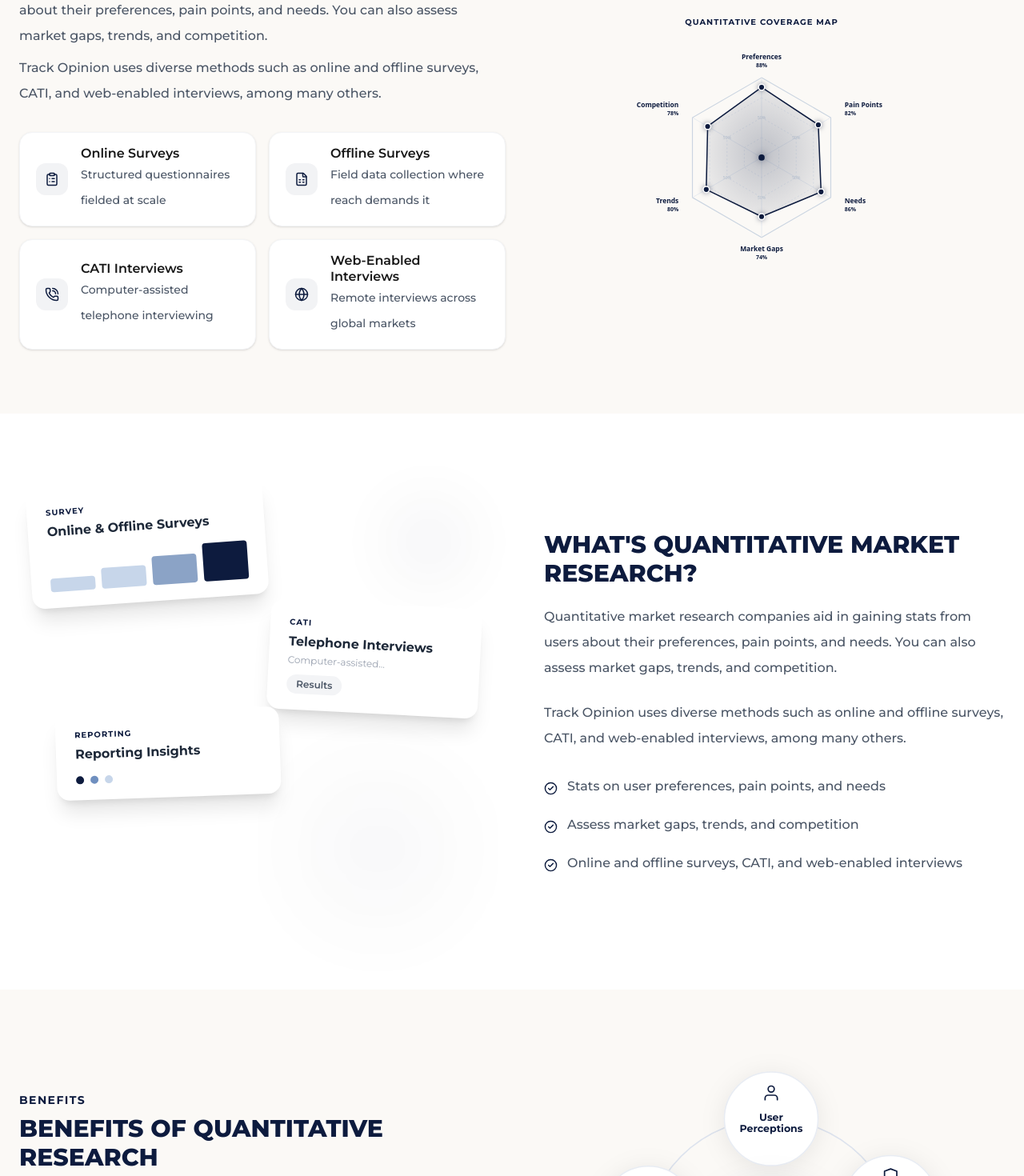
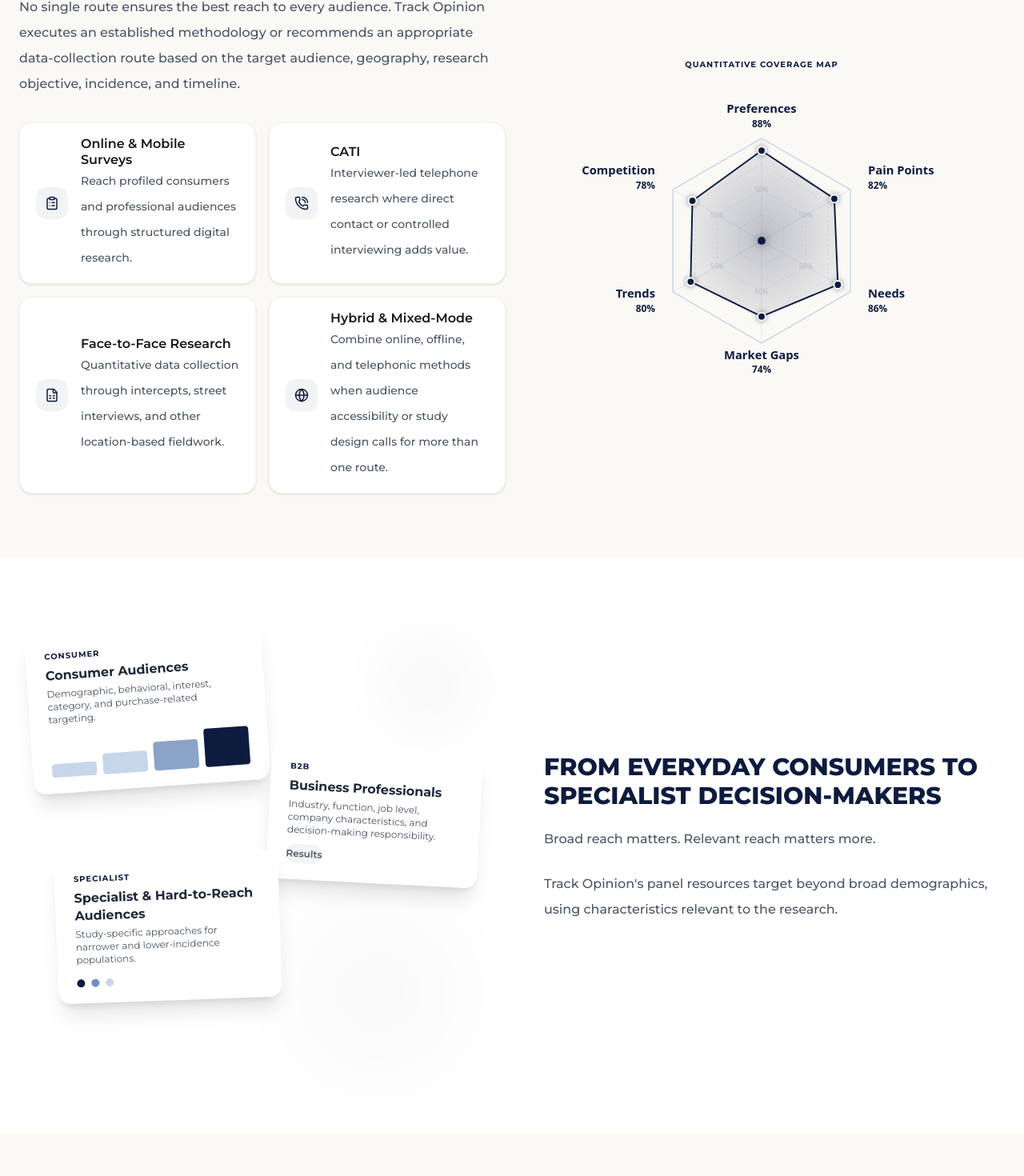
Before and after one commit to Purelydesigns/Trackopinion, a Next.js app: page /solutions/research-services/quantitative in a window 1280 px wide. Shown: the part 1235-2705 px from the top of the page at 80% size. Built offline with nearby package versions, Linux system fonts and the light colour scheme.

Commit message:
[Quantitative Page Content Update]

```diff
--- a/src/components/career/ApplySection.tsx
+++ b/src/components/career/ApplySection.tsx
@@ -244,7 +244,7 @@ export default function ApplySection() {
                     disabled={!canContinue}
                     className={`w-full mt-6 inline-flex items-center justify-center gap-2 font-bold py-4 rounded-lg text-sm transition-all duration-200
                       ${canContinue
-                        ? "bg-accent text-white hover:opacity-90"
+                        ? "bg-white text-primary hover:bg-white/90"
                         : "bg-white/10 text-white/30 cursor-not-allowed"
                       }`}
                   >
--- a/src/components/career/CareerDetail.tsx
+++ b/src/components/career/CareerDetail.tsx
@@ -204,7 +204,7 @@ export default function CareerDetail({ job }: { job: Job }) {
                   <p className="text-white/60 text-xs leading-6 mb-5">Fill the form below and our HR team will get back within 5 business days.</p>
                   <a
                     href="#apply"
-                    className="inline-flex items-center justify-center gap-2 w-full bg-accent hover:opacity-90 text-white font-bold px-6 py-3.5 rounded-lg text-sm transition-all duration-200 hover:-translate-y-0.5"
+                    className="inline-flex items-center justify-center gap-2 w-full bg-white hover:bg-white/90 text-primary font-bold px-6 py-3.5 rounded-lg text-sm transition-all duration-200 hover:-translate-y-0.5"
                   >
                     Apply Now <ArrowRight className="w-4 h-4" />
                   </a>
--- a/src/components/research/QuantitativePage.tsx
+++ b/src/components/research/QuantitativePage.tsx
@@ -2,7 +2,7 @@
 
 import {
   ClipboardList, PhoneCall, Globe, FileSpreadsheet,
-  Layers, Workflow, PieChart, FileText, Users, LineChart,
+  BadgeCheck, Filter, PieChart, Smile, ScanSearch, ShieldCheck,
 } from "lucide-react";
 import ResearchDeepLayout, { type ResearchDeepContent } from "./ResearchDeepLayout";
 
@@ -10,9 +10,9 @@ const content: ResearchDeepContent = {
   hero: {
     breadcrumb: [{ name: "Research Services" }, { name: "Quantitative" }],
     badge: "Quantitative Market Research",
-    heading: <>Numbers Through Online Surveys &amp; CATI Interviews</>,
+    heading: <>Measure What Matters With the Right People Behind the Data</>,
     description:
-      "Know what the audience thinks about your offerings. As a quantitative market research agency in India, we amplify your business decision-making capabilities.",
+      "Quantitative research is most useful when the sample, methodology, and execution are built around the research question. Track Opinion supports research teams in measuring behaviors, attitudes, preferences, and change at scale while keeping audience relevance, feasibility, and data quality at the center of the study.",
     primaryCta: { label: "Start a Research Project", href: "/contact-us" },
     secondaryCta: { label: "Explore Methods", href: "#methods" },
   },
@@ -22,16 +22,15 @@ const content: ResearchDeepContent = {
     heading: <>Numbers Through Online Surveys<br />And CATI Interviews</>,
     description:
       "Know what the audience thinks about your offerings. As a quantitative market research agency in India, we amplify your business decision-making capabilities.",
-    subheading: "What's Quantitative Market Research?",
+    subheading: "One Research Question. The Right Route to the Answer.",
     paragraphs: [
-      "Quantitative market research companies aid in gaining stats from users about their preferences, pain points, and needs. You can also assess market gaps, trends, and competition.",
-      "Track Opinion uses diverse methods such as online and offline surveys, CATI, and web-enabled interviews, among many others.",
+      "No single route ensures the best reach to every audience. Track Opinion executes an established methodology or recommends an appropriate data-collection route based on the target audience, geography, research objective, incidence, and timeline.",
     ],
     items: [
-      { icon: ClipboardList,    label: "Online Surveys",         desc: "Structured questionnaires fielded at scale" },
-      { icon: FileSpreadsheet,  label: "Offline Surveys",        desc: "Field data collection where reach demands it" },
-      { icon: PhoneCall,        label: "CATI Interviews",        desc: "Computer-assisted telephone interviewing" },
-      { icon: Globe,            label: "Web-Enabled Interviews", desc: "Remote interviews across global markets" },
+      { icon: ClipboardList,    label: "Online & Mobile Surveys",         desc: "Reach profiled consumers and professional audiences through structured digital research." },
+      { icon: PhoneCall,        label: "CATI",        desc: "Interviewer-led telephone research where direct contact or controlled interviewing adds value." },
+      { icon: FileSpreadsheet,  label: "Face-to-Face Research",        desc: "Quantitative data collection through intercepts, street interviews, and other location-based fieldwork." },
+      { icon: Globe,            label: "Hybrid & Mixed-Mode", desc: "Combine online, offline, and telephonic methods when audience accessibility or study design calls for more than one route." },
     ],
     radarLabel: "Quantitative Coverage Map",
     radarDims: [
@@ -45,76 +44,103 @@ const content: ResearchDeepContent = {
   },
 
   moreThanNumbers: {
-    heading: <>What&apos;s Quantitative Market Research?</>,
+    heading: <>From Everyday Consumers to Specialist Decision-Makers</>,
     paragraphs: [
-      "Quantitative market research companies aid in gaining stats from users about their preferences, pain points, and needs. You can also assess market gaps, trends, and competition.",
-      "Track Opinion uses diverse methods such as online and offline surveys, CATI, and web-enabled interviews, among many others.",
+      "Broad reach matters. Relevant reach matters more.",
+      "Track Opinion's panel resources target beyond broad demographics, using characteristics relevant to the research.",
     ],
-    bullets: [
-      "Stats on user preferences, pain points, and needs",
-      "Assess market gaps, trends, and competition",
-      "Online and offline surveys, CATI, and web-enabled interviews",
-    ],
+    // The three audience types are the floating cards; repeating them as bullets
+    // would say the same thing twice in one view.
+    bullets: [],
     cards: [
-      { eyebrow: "Survey",    title: "Online & Offline Surveys" },
-      { eyebrow: "CATI",      title: "Telephone Interviews", sub: "Computer-assisted..." },
-      { eyebrow: "Reporting", title: "Reporting Insights" },
+      {
+        eyebrow: "Consumer",
+        title: "Consumer Audiences",
+        sub: "Demographic, behavioral, interest, category, and purchase-related targeting.",
+      },
+      {
+        eyebrow: "B2B",
+        title: "Business Professionals",
+        sub: "Industry, function, job level, company characteristics, and decision-making responsibility.",
+      },
+      {
+        eyebrow: "Specialist",
+        title: "Specialist & Hard-to-Reach Audiences",
+        sub: "Study-specific approaches for narrower and lower-incidence populations.",
+      },
     ],
   },
 
   benefits: {
     label: "Benefits",
-    heading: <>Benefits of Quantitative<br />Research</>,
+    heading: <>Know What Is Realistic Before Fieldwork Begins</>,
     paragraphs: [
-      "As a quantitative research agency, we help you dig facts about your users' perceptions, market insights, and competitors' performance.",
-      "By relying on demographic-based outcomes, refine your services, improve your products, and communicate better with users. Also, explore new territories, customer segments, and ideas using quantitative market research.",
+      "Feasibility should inform the research design, not become a problem discovered after launch.",
     ],
-    ctaLabel: "Discuss Your Research →",
+    ctaLabel: "Discover Your Research →",
     ctaHref: "/contact-us",
     centerLabel: "Insights",
     orbitNodes: [
       {
-        label: ["User", "Perceptions"],
+        label: ["Audience"],
         angle: -90,
-        icons: ["M20 21v-2a4 4 0 0 0-4-4H8a4 4 0 0 0-4 4v2", "M12 3a4 4 0 1 0 0 8 4 4 0 0 0 0-8z"],
+        icons: ["M17 21v-2a4 4 0 0 0-4-4H5a4 4 0 0 0-4 4v2", "M9 3a4 4 0 1 0 0 8 4 4 0 0 0 0-8z", "M23 21v-2a4 4 0 0 0-3-3.87", "M16 3.13a4 4 0 0 1 0 7.75"],
       },
-      { label: ["Market"],      angle: 195, icons: ["M23 6l-9.5 9.5-5-5L1 18", "M17 6h6v6"] },
-      { label: ["Competitors"], angle: -20, icons: ["M12 22s8-4 8-10V5l-8-3-8 3v7c0 6 8 10 8 10z"] },
-      { label: ["Demographics"], angle: 122, icons: ["M18 20V10", "M12 20V4", "M6 20v-6"] },
       {
-        label: ["Segments"],
-        angle: 50,
-        icons: ["M21.21 15.89A10 10 0 1 1 8 2.83", "M22 12A10 10 0 0 0 12 2v10z"],
+        label: ["Geography"],
+        angle: -18,
+        icons: ["M12 2a10 10 0 1 0 0 20 10 10 0 0 0 0-20z", "M2 12h20", "M12 2a15.3 15.3 0 0 1 4 10 15.3 15.3 0 0 1-4 10 15.3 15.3 0 0 1-4-10 15.3 15.3 0 0 1 4-10z"],
+      },
+      {
+        label: ["Incidence", "& Sample"],
+        angle: 54,
+        icons: ["M22 3H2l8 9.46V19l4 2v-8.54L22 3z"],
+      },
+      {
+        label: ["Timeline"],
+        angle: 126,
+        icons: ["M12 2a10 10 0 1 0 0 20 10 10 0 0 0 0-20z", "M12 6v6l4 2"],
+      },
+      {
+        label: ["Method"],
+        angle: 198,
+        icons: ["M6 3v12", "M18 9a3 3 0 1 0 0-6 3 3 0 0 0 0 6z", "M6 21a3 3 0 1 0 0-6 3 3 0 0 0 0 6z", "M18 9a9 9 0 0 1-9 9"],
       },
     ],
   },
 
   whyChoose: {
     label: "What Sets Us Apart",
-    heading: <>Why Choose Track Opinion for Quantitative Research?</>,
+    heading: <>Quality Isn&apos;t a Final Check. It Runs Through the Research.</>,
     description:
-      "Six reasons why leading brands, consulting firms, and agencies trust us for their quantitative market research.",
+      "Data quality depends on whether respondents are authentic, relevant to the study, appropriately represent the population, and able to participate meaningfully.",
     cards: [
-      { icon: Workflow,  title: "Process Oriented",      desc: "You don't get only data. You get a process-driven team that executes end-to-end quantitative market research." },
-      { icon: PieChart,  title: "Customer Segmentation", desc: "Segment customers well that suit your sample requirements with legit panel profiles fulfilling survey prerequisites." },
-      { icon: Layers,    title: "Highly Detailed",       desc: "Get holistic research — from understanding the project to designing surveys, programming them for distribution, data collection, and reporting." },
-      { icon: Users,     title: "Population",            desc: "Whether B2C or B2B industry, our thorough vetting selects panelists with the necessary experience having apt psychographic and demographic data." },
-      { icon: FileText,  title: "Questionnaire Designs", desc: "Receive a tailored approach in the survey designs and questions with the nuances only an experienced quantitative research agency understands." },
-      { icon: LineChart, title: "Reporting Insights",    desc: "Collect and transform crude data into valuable insights that leverage your business decisions. Use our reporting capabilities to share and utilize opinions." },
+      { icon: BadgeCheck,  title: "Authenticity",                 desc: "Identity and survey-level controls, including verification, geolocation validation, duplicate detection, device fingerprinting, and IP/VPN controls." },
+      { icon: Filter,      title: "Relevance",                    desc: "Profiling and study-specific screening help ensure respondents meet the required research criteria." },
+      { icon: PieChart,    title: "Representation",               desc: "Sample and quota structures help ensure the intended groups are represented within the research." },
+      { icon: Smile,       title: "Respondent Experience",        desc: "Questionnaire design, survey logic, and mobile accessibility support more considered participation." },
+      { icon: ScanSearch,  title: "Survey-Level Quality",         desc: "Attention checks, speeding, and straight-lining detection, together with fieldwork monitoring." },
+      { icon: ShieldCheck, title: "Audience-Specific Validation", desc: "Additional professional, company, role, or healthcare-specific validation can be applied wherever relevant." },
     ],
   },
 
   projectManagement: {
-    label: "How We Work",
-    heading: <>Our Survey Process</>,
+    label: "Flexible Research Support",
+    heading: <>Choose the Level of Research Support You Need</>,
     description:
-      "From screening the right panelists to making sure the survey gets completed — four steps that protect your response quality.",
+      "From audience access to end-to-end execution, choose the level of service that fits your research requirements.",
     steps: [
-      { num: 1, label: "", title: "Phone Screening and Validation", quote: '', desc: "We select panel members based on initial phone screening and by validating their profiles and suitability." },
-      { num: 2, label: "", title: "Send Our Survey Link", quote: '', desc: "Send survey links from various channels such as app notifications, emails, website forms, and other ways that embed links safely." },
-      { num: 3, label: "", title: "Phone and Email Follow-ups", quote: '', desc: "The number of responses matters. We regularly tap users for updates and engagement throughout the project lifecycle." },
-      { num: 4, label: "", title: "Ensure Survey Completion", quote: '', desc: "More than participation, the completion rate matters. And we ensure a higher number of clicks on the submit button." },
+      { num: 1, label: "", quote: "", title: "Audience / Sample Only",          desc: "Access the required consumer, B2B, or specialist audience against agreed targeting and sample criteria." },
+      { num: 2, label: "", quote: "", title: "Sample + Fieldwork",              desc: "Audience recruitment, fieldwork management, quota monitoring, and relevant quality controls." },
+      { num: 3, label: "", quote: "", title: "Programming + Fieldwork",         desc: "Questionnaire setup, scripting, logic, branching, multilingual setup, and fieldwork execution." },
+      { num: 4, label: "", quote: "", title: "End-to-End Quantitative Support", desc: "Research planning through sampling, fieldwork, quality control, data processing, analysis, and reporting." },
     ],
+  },
+
+  enquiry: {
+    heading: "Need Quantitative Research Built Around Your Audience?",
+    intro:
+      "Tell us whom you need to reach, where you need to reach them, and what you need to measure. We can assess feasibility, recommend an appropriate data-collection route, and build the level of execution around your research requirements.",
   },
 };
 
--- a/src/components/research/ResearchDeepLayout.tsx
+++ b/src/components/research/ResearchDeepLayout.tsx
@@ -46,11 +46,13 @@ export interface ResearchDeepContent {
     label: string;
     heading: React.ReactNode;
     description: string;
-    subheading: string;
-    paragraphs: string[];
+    /** Lead-in above the method tiles. Omit when the section header says enough. */
+    subheading?: string;
+    paragraphs?: string[];
     items: { icon: LucideIcon; label: string; desc: string }[];
-    radarLabel: string;
-    radarDims: RadarDim[];
+    /** Omit both to drop the right-hand column; the tiles then span the row. */
+    radarLabel?: string;
+    radarDims?: RadarDim[];
     /** Replaces the radar chart when the page has artwork of its own. */
     visual?: React.ReactNode;
   };
@@ -91,6 +93,12 @@ export interface ResearchDeepContent {
     description: string;
     steps: { num: number; label: string; title: string; quote: string; desc: string }[];
   };
+  /** Overrides the enquiry form's own copy. Omit to keep the site-wide default. */
+  enquiry?: {
+    eyebrow?: string;
+    heading?: string;
+    intro?: string;
+  };
 }
 
 /* Literal classes so Tailwind keeps them in the build */
@@ -125,7 +133,7 @@ function RadarChart({ dims }: { dims: RadarDim[] }) {
   // anchored outward from the outer ring, and longer ones ("Data Security",
   // "Confidentiality") ran past the edge and were clipped mid-word.
   return (
-    <svg viewBox="-60 0 500 380" className="w-full max-w-sm">
+    <svg viewBox="-70 -10 520 400" className="w-full max-w-lg">
       <defs>
         <radialGradient id="rfill" cx="50%" cy="50%" r="50%">
           <stop offset="0%"   stopColor="#0d1b3e" stopOpacity="0.25" />
@@ -162,7 +170,7 @@ function RadarChart({ dims }: { dims: RadarDim[] }) {
       {dims.map((d, i) => {
         const p = radarPt(d.angle, MAX_R * 0.5);
         return (
-          <text key={i} x={p.x} y={p.y + 3} textAnchor="middle" fontSize="7" fill="#cbd5e1"
+          <text key={i} x={p.x} y={p.y + 3} textAnchor="middle" fontSize="9" fill="#cbd5e1"
             style={{ fontFamily: "system-ui" }}>
             50%
           </text>
@@ -206,11 +214,11 @@ function RadarChart({ dims }: { dims: RadarDim[] }) {
             viewport={{ once: true }}
             transition={{ delay: 0.4 + i * 0.08 }}
           >
-            <text x={p.x} y={p.y - 4} textAnchor={anchor} fontSize="11" fontWeight="700" fill="#0d1b3e"
+            <text x={p.x} y={p.y - 6} textAnchor={anchor} fontSize="15" fontWeight="700" fill="#0d1b3e"
               style={{ fontFamily: "system-ui, sans-serif" }}>
               {d.label}
             </text>
-            <text x={p.x} y={p.y + 9} textAnchor={anchor} fontSize="9" fontWeight="600" fill="#0d1b3e"
+            <text x={p.x} y={p.y + 12} textAnchor={anchor} fontSize="12" fontWeight="600" fill="#0d1b3e"
               style={{ fontFamily: "system-ui, sans-serif" }}>
               {Math.round(d.value * 100)}%
             </text>
@@ -307,7 +315,9 @@ export default function ResearchDeepLayout({
    */
   faqs?: Faq[];
 }) {
-  const { hero, methods, moreThanNumbers, advantages, benefits, whyChoose, projectManagement } = content;
+  const { hero, methods, moreThanNumbers, advantages, benefits, whyChoose, projectManagement, enquiry } = content;
+
+  const hasMethodsVisual = Boolean(methods.visual || methods.radarDims);
 
   return (
     <main>
@@ -332,16 +342,23 @@ export default function ResearchDeepLayout({
             align="center"
           />
 
-          <div className="grid grid-cols-1 sm:grid-cols-2 gap-4">
+          {/* The right-hand column is optional. With no radar and no artwork
+              the tiles take the full row instead of sitting in a half-width
+              column with empty space beside them. */}
+          <div className={hasMethodsVisual ? "grid grid-cols-1 sm:grid-cols-2 gap-4" : ""}>
             <div>
+              {(methods.subheading || methods.paragraphs?.length) && (
                 <div className="mb-8">
+                  {methods.subheading && (
                     <h3 className="text-xl font-bold text-primary mb-3">{methods.subheading}</h3>
-                {methods.paragraphs.map((p, i) => (
+                  )}
+                  {methods.paragraphs?.map((p, i) => (
                     <p key={i} className="text-base leading-8 font-medium flex-1 mb-2 text-gray-600">{p}</p>
                   ))}
                 </div>
+              )}
 
-              <div className="grid grid-cols-1 sm:grid-cols-2 gap-4">
+              <div className={`grid grid-cols-1 sm:grid-cols-2 gap-4 ${hasMethodsVisual ? "" : "lg:grid-cols-4"}`}>
                 {methods.items.map((m, i) => {
                   const Icon = m.icon;
                   return (
@@ -367,14 +384,18 @@ export default function ResearchDeepLayout({
             </div>
 
             {/* Radar */}
+            {hasMethodsVisual && (
               <div className="flex flex-col items-center justify-center py-4 gap-4">
+                {methods.radarLabel && (
                   <div className="flex items-center gap-2">
                     <span className="text-[10px] font-bold uppercase tracking-widest text-primary">
                       {methods.radarLabel}
                     </span>
                   </div>
-              {methods.visual ?? <RadarChart dims={methods.radarDims} />}
+                )}
+                {methods.visual ?? (methods.radarDims && <RadarChart dims={methods.radarDims} />)}
               </div>
+            )}
           </div>
         </div>
       </section>
@@ -623,7 +644,7 @@ export default function ResearchDeepLayout({
 
       {faqs && faqs.length > 0 && <FaqAccordion faqs={faqs} />}
 
-      <SolutionEnquiryForm />
+      <SolutionEnquiryForm {...enquiry} />
 
       <LatestReadsSection />
     </main>
--- a/src/components/shared/FloatingCards.tsx
+++ b/src/components/shared/FloatingCards.tsx
@@ -57,7 +57,7 @@ export default function FloatingCards({ cards }: { cards: [FloatCard, FloatCard,
         >
           <p className="text-[10px] font-bold uppercase tracking-widest text-primary mb-1.5">{cards[0].eyebrow}</p>
           <p className="text-base font-bold text-gray-800 leading-snug">{cards[0].title}</p>
-          {cards[0].sub && <p className="text-xs text-gray-400 mt-1">{cards[0].sub}</p>}
+          {cards[0].sub && <p className="text-xs text-gray-600 mt-1">{cards[0].sub}</p>}
           <MiniBarChart />
         </motion.div>
       </motion.div>
@@ -76,8 +76,8 @@ export default function FloatingCards({ cards }: { cards: [FloatCard, FloatCard,
         >
           <p className="text-[10px] font-bold uppercase tracking-widest text-primary mb-1.5">{cards[1].eyebrow}</p>
           <p className="text-base font-bold text-gray-800 leading-snug">{cards[1].title}</p>
-          {cards[1].sub && <p className="text-xs text-gray-400 mt-1">{cards[1].sub}</p>}
-          <span className="inline-block mt-2.5 text-xs font-semibold text-gray-600 bg-gray-100 rounded-full px-3 py-1">
+          {cards[1].sub && <p className="text-xs text-gray-600 mt-1">{cards[1].sub}</p>}
+          <span className="inline-block mt-2.5 text-xs font-semibold text-gray-600 bg-gray-100 rounded-full py-1">
             Results
           </span>
         </motion.div>
@@ -97,7 +97,7 @@ export default function FloatingCards({ cards }: { cards: [FloatCard, FloatCard,
         >
           <p className="text-[10px] font-bold uppercase tracking-widest text-primary mb-1.5">{cards[2].eyebrow}</p>
           <p className="text-base font-bold text-gray-800 leading-snug">{cards[2].title}</p>
-          {cards[2].sub && <p className="text-xs text-gray-400 mt-1">{cards[2].sub}</p>}
+          {cards[2].sub && <p className="text-xs text-gray-600 mt-1">{cards[2].sub}</p>}
           <div className="flex gap-2 mt-4">
             <span className="w-2.5 h-2.5 rounded-full bg-primary inline-block" />
             <span className="w-2.5 h-2.5 rounded-full bg-[#6f8fbf] inline-block" />
--- a/src/components/ui/PageHero.tsx
+++ b/src/components/ui/PageHero.tsx
@@ -89,14 +89,14 @@ export default function PageHero({
             {primaryCta.href ? (
               <Link
                 href={primaryCta.href}
-                className="inline-flex items-center gap-2 bg-accent hover:opacity-90 text-white font-bold px-8 py-4 rounded-lg transition-all duration-300 shadow-lg hover:-translate-y-0.5 text-sm"
+                className="inline-flex items-center gap-2 bg-white hover:bg-white/90 text-primary font-bold px-8 py-4 rounded-lg transition-all duration-300 shadow-lg hover:-translate-y-0.5 text-sm"
               >
                 {primaryCta.label} <ArrowRight className="w-4 h-4" />
               </Link>
             ) : (
               <button
                 onClick={primaryCta.onClick}
-                className="inline-flex items-center gap-2 bg-accent hover:opacity-90 text-white font-bold px-8 py-4 rounded-lg transition-all duration-300 shadow-lg hover:-translate-y-0.5 text-sm"
+                className="inline-flex items-center gap-2 bg-white hover:bg-white/90 text-primary font-bold px-8 py-4 rounded-lg transition-all duration-300 shadow-lg hover:-translate-y-0.5 text-sm"
               >
                 {primaryCta.label} <ArrowRight className="w-4 h-4" />
               </button>
```
Lines whose indentation alone changed are shown as unchanged.
